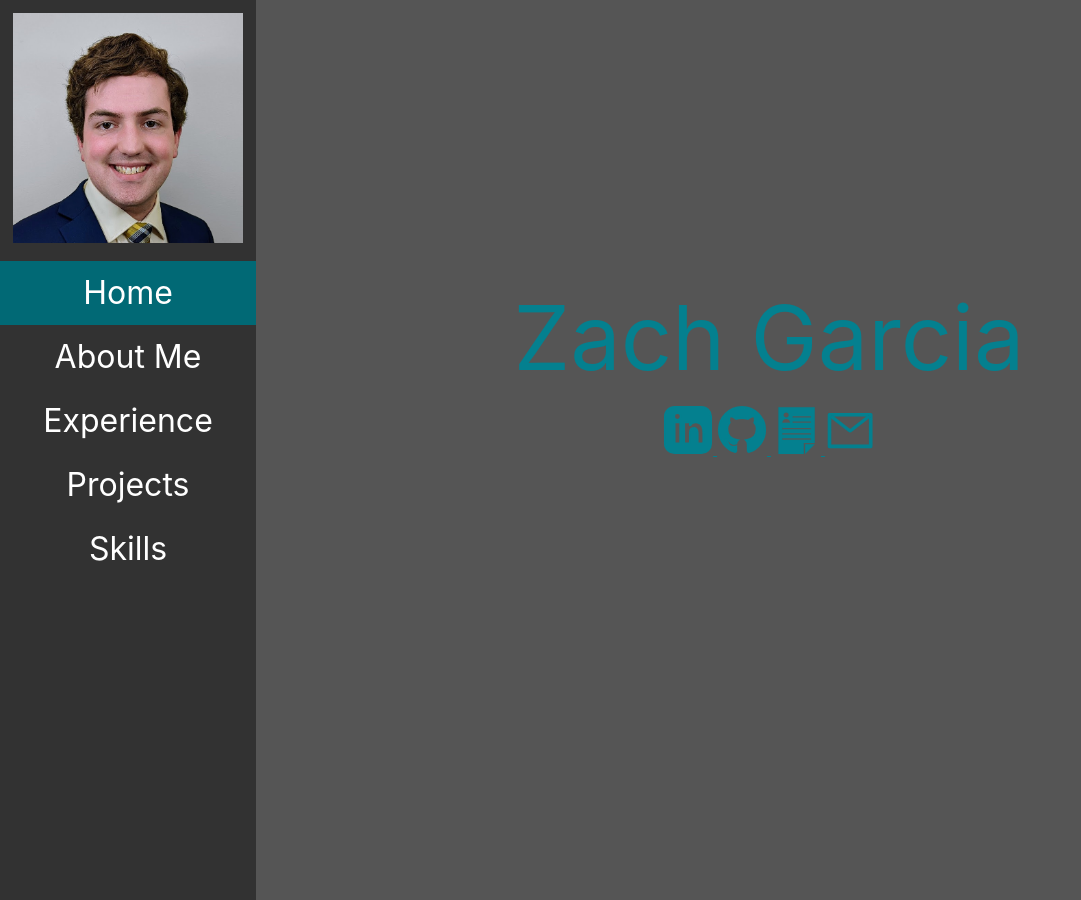
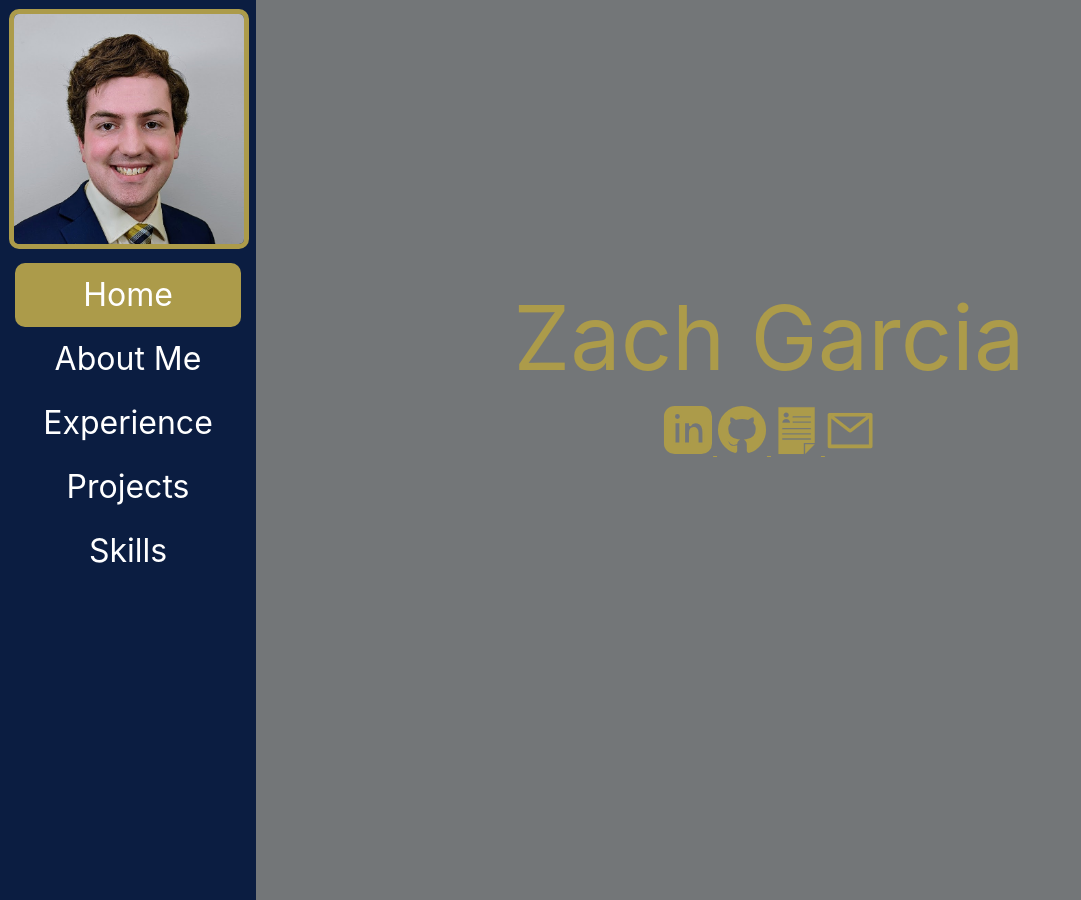
Before and after one commit to ZachGarcia42/zachgarcia42.github.io, a Jekyll site: the page built from index.markdown, in a window 1280 px wide and 900 px high. Shown: the whole window, without its empty margins (0-1081 px from the left). Built offline with Jekyll 4.4.1, drawn with Linux system fonts in a browser that asks for light colours.

Commit message:
Change color scheme

```diff
--- a/assets/css/style.css
+++ b/assets/css/style.css
@@ -1,8 +1,16 @@
+:root {
+  --main-color: #ac9b4a;
+  --background-color: #737678;
+  --background-dark: #0b1d41;
+  --highlight: #f4e4c1;
+}
+
 #headshot {
   width: 90%;
   height: 90%;
-  padding: 5% 5%;
-  border: none;
+  margin: 3.5%;
+  border: 5px solid var(--main-color);
+  border-radius: 10px;
 }
 
 body {
@@ -10,7 +18,7 @@ body {
   font-size: 14px;
   line-height: 1.5;
   color: #fff;
-  background-color: rgb(85, 85, 85);
+  background-color: var(--background-color);
   margin: 0;
 }
 
@@ -22,7 +30,7 @@ h5,
 h6 {
   margin-top: 0;
   margin-bottom: 0;
-  color: rgb(4, 128, 143)
+  color: var(--main-color)
 }
 
 h1 {
@@ -75,7 +83,7 @@ p {
   margin-bottom: 10px;
   font-size: 24px;
   font-weight: 400;
-  color: rgb(4, 128, 143);
+  color: var(--main-color);
 }
 
 #linkedin {
@@ -83,7 +91,7 @@ p {
   margin-bottom: 10px;
   font-size: 24px;
   font-weight: 400;
-  color: rgb(4, 128, 143);
+  color: var(--main-color);
 }
 
 #resume {
@@ -91,7 +99,7 @@ p {
   margin-bottom: 10px;
   font-size: 24px;
   font-weight: 400;
-  color: rgb(4, 128, 143);
+  color: var(--main-color);
 }
 
 small {
@@ -108,7 +116,7 @@ ul.sidenav {
   margin-top: 0px;
   padding: 0;
   width: 20%;
-  background-color: rgb(50, 50, 50);
+  background-color: var(--background-dark);
   position: fixed;
   top: 0;
   left: 0;
@@ -120,13 +128,16 @@ ul.sidenav li a {
   display: block;
   color: #fff;
   padding: 8px;
+  margin-left: 15px;
+  margin-right: 15px;
+  border-radius: 10px;
   text-decoration: none;
   text-align: center;
   font-size: 24pt;
 }
 
 ul.sidenav li a.active {
-  background-color: rgb(1, 105, 117);
+  background-color: var(--main-color);
   color: white;
 }
 
@@ -164,8 +175,8 @@ div.container {
 div.icons a svg {
   height: 50px;
   width: 50px;
-  stroke: rgb(4, 128, 143);
-  fill: rgb(4, 128, 143);
+  stroke: var(--main-color);
+  fill: var(--main-color);
 }
 
 div.info a svg {
@@ -191,19 +202,19 @@ div img.logo {
 }
 
 a:link {
-  color: rgb(4, 128, 143);
+  color: var(--main-color);
 }
 
 a:visited {
-  color: rgb(1, 105, 117);
+  color: var(--main-color);
 }
 
 a:hover {
-  color: rgb(1, 105, 117);
+  color: var(--main-color);
 }
 
 a:active {
-  color: rgb(1, 105, 117);
+  color: var(--main-color);
 }
 
 div.section p.org {
@@ -249,7 +260,7 @@ div.section p.org {
 }
 
 div.info {
-  background-color: rgb(50, 50, 50);
+  background-color: var(--background-dark);
   padding: 15pt;
   border-radius: 20pt;
 }
@@ -331,6 +342,7 @@ div.section p {
     margin: 0px;
     position: absolute;
     z-index: -1;
+    border: none;
   }
 
 }
```
